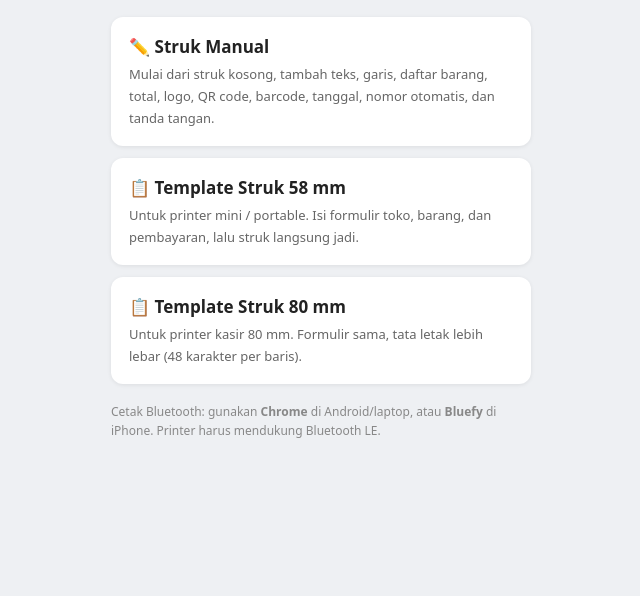
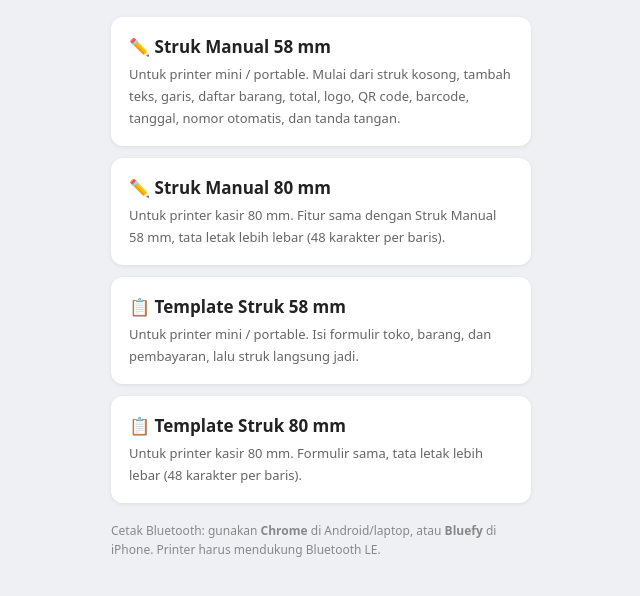
Before and after one commit to delchiozayn/Struk, a plain HTML site: page index.html in a window 1280 px wide. Shown: the part 128-724 px from the top of the page, without its empty margins (319-959 px from the left). Drawn offline with Linux system fonts and the light colour scheme.

Commit message:
Tambah link Struk Manual 58 mm / 80 mm di halaman depan
Co-Authored-By: Claude Opus 5.5 <noreply@anthropic.com>
Claude-Session: https://claude.ai/code/session_01GB7wLf4kQxnZqWYq6oHWHP

```diff
--- a/index.html
+++ b/index.html
@@ -19,9 +19,13 @@
 <div class="box">
   <h1>🧾 Aplikasi Struk Thermal</h1>
   <p>Buat struk untuk printer thermal 58 mm / 80 mm. Bisa cetak langsung lewat Bluetooth, simpan PNG/PDF, atau salin versi teks.</p>
-  <a class="pilih" href="manual.html">
-    <b>✏️ Struk Manual</b>
-    <span>Mulai dari struk kosong, tambah teks, garis, daftar barang, total, logo, QR code, barcode, tanggal, nomor otomatis, dan tanda tangan.</span>
+  <a class="pilih" href="manual.html?ukuran=58">
+    <b>✏️ Struk Manual 58 mm</b>
+    <span>Untuk printer mini / portable. Mulai dari struk kosong, tambah teks, garis, daftar barang, total, logo, QR code, barcode, tanggal, nomor otomatis, dan tanda tangan.</span>
+  </a>
+  <a class="pilih" href="manual.html?ukuran=80">
+    <b>✏️ Struk Manual 80 mm</b>
+    <span>Untuk printer kasir 80 mm. Fitur sama dengan Struk Manual 58 mm, tata letak lebih lebar (48 karakter per baris).</span>
   </a>
   <a class="pilih" href="template.html?ukuran=58">
     <b>📋 Template Struk 58 mm</b>
```
